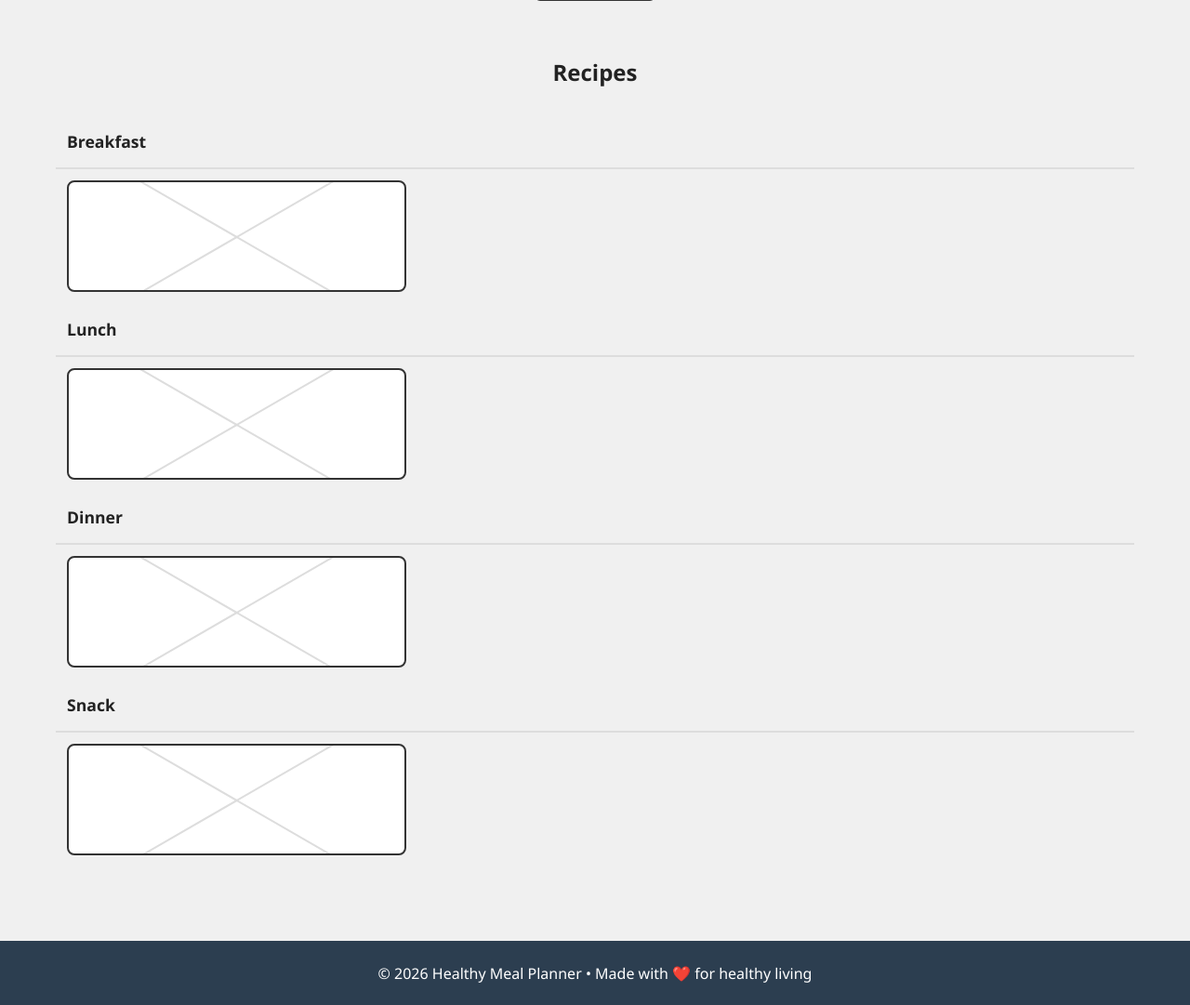
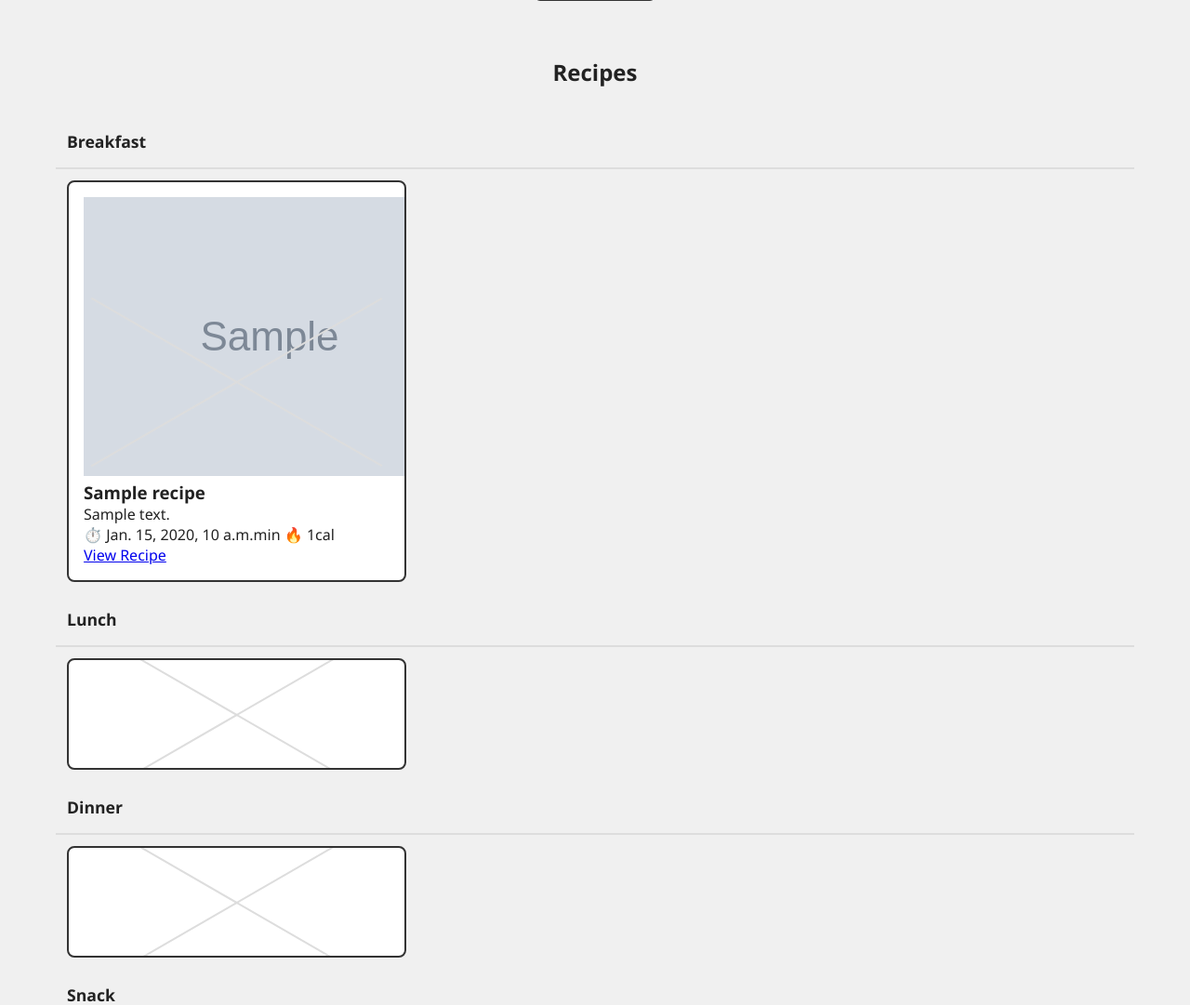
Before and after one commit to darakhshanda/healthy_meal_planner, a Django app: template mealapp/templates/mealapp/index.html in a window 1280 px wide. Shown: the part 551-1632 px from the top of the page at 93% size. Run offline with Django 5.2, Linux system fonts and the light colour scheme; the template is opened without the code that fills it: most values are stand-ins (such as "Sample title", 1, 10 or a date in 2020); grey boxes marked "Sample" are stand-in pictures; data that the repository does not hold is empty; parts of the project's set-up code (start-up, migrations or seed data) failed here and were passed over.

Commit message:
Update url pattern for recipe.html and path updated to display recipe details in index.html

```diff
--- a/mealapp/templates/mealapp/index.html
+++ b/mealapp/templates/mealapp/index.html
@@ -32,10 +32,16 @@
                 <td>
                     <div class="recipe-row">
                         {% for recipe in breakfast_recipes %}
+                        <!-- Example structure -->
                         <div class="recipe-card">
-
-
-
+                            <img src="{{ recipe.image_url }}" alt="{{ recipe.title }}">
+                            <h3>{{ recipe.title }}</h3>
+                            <p>{{ recipe.description|truncatewords:10 }}</p>
+                            <div class="recipe-meta">
+                                <span>⏱️ {{ recipe.prep_time_minutes }}min</span>
+                                <span>🔥 {{ recipe.total_calories }}cal</span>
+                            </div>
+                            <a href="{% url 'recipe_detail' recipe.id %}" class="btn">View Recipe</a>
                         </div>
                         {% empty%}
                         <div class="recipe-card"></div>
--- a/mealapp/urls.py
+++ b/mealapp/urls.py
@@ -3,6 +3,7 @@ from . import views
 
 urlpatterns = [
     path('', views.index, name='index'),
+    path('recipe/<int:recipe_id>/', views.recipe_detail, name='recipe_detail'),
     path('dashboard/', views.dashboard, name='dashboard'),
     # path('signup/', views.signup, name='signup'),
     # path('login/', auth_views. LoginView.as_view(template_name='mealapp/login.html'), name='login'),
```
Also changed, not shown: mealapp/templates/mealapp/recipe_detail.html (added).
